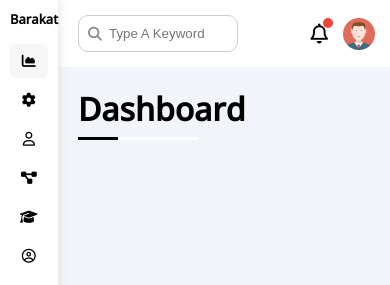
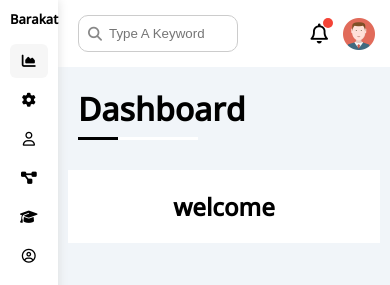
Before and after one commit to LongLiveBarakat/Dashboard, a plain HTML site: page index.html in a window 390 px wide. Shown: the top 285 px of the page. Drawn offline with nearby package versions, Linux system fonts and the light colour scheme.

Commit message:
wrapper and widget boxes

```diff
--- a/css/framework.css
+++ b/css/framework.css
@@ -12,8 +12,17 @@
     display: flex;
 }
 
+
 .align-center {
     align-items: center;
+}
+
+.d-grid {
+    display: grid;
+}
+
+.gap-20 {
+    gap: 20px;
 }
 
 /* end box */
@@ -69,6 +78,12 @@
     font-size: 14px;
 }
 
+@media (max-width: 767px) {
+    .txt-c-mobile {
+        text-align: center;
+    }
+}
+
 /* end font */
 
 /* Start Border */
--- a/css/master.css
+++ b/css/master.css
@@ -196,4 +196,19 @@
     width: 40px;
 }
 
+.wrapper {
+    grid-template-columns: repeat(auto-fill, minmax(450px, 1fr));
+    margin-left: 20px;
+    margin-right: 20px;
+}
+
+@media (max-width: 767px) {
+    .wrapper {
+        grid-template-columns: minmax(200px, 1fr);
+        margin-left: 10px;
+        margin-right: 10px;
+        gap: 10px;
+    }
+}
+
 /* End Content */
--- a/index.html
+++ b/index.html
@@ -83,6 +83,11 @@
             </div>
             <!-- End Head -->
             <h1 class="p-relative">Dashboard</h1>
+            <div class="wrapper d-grid gap-20">
+                <div class="welcome bg-white rad-10 txt-c-mobile block-mobile">
+                    <h2>welcome</h2>
+                </div>
+            </div>
         </div>
     </div>
 </body>
```
